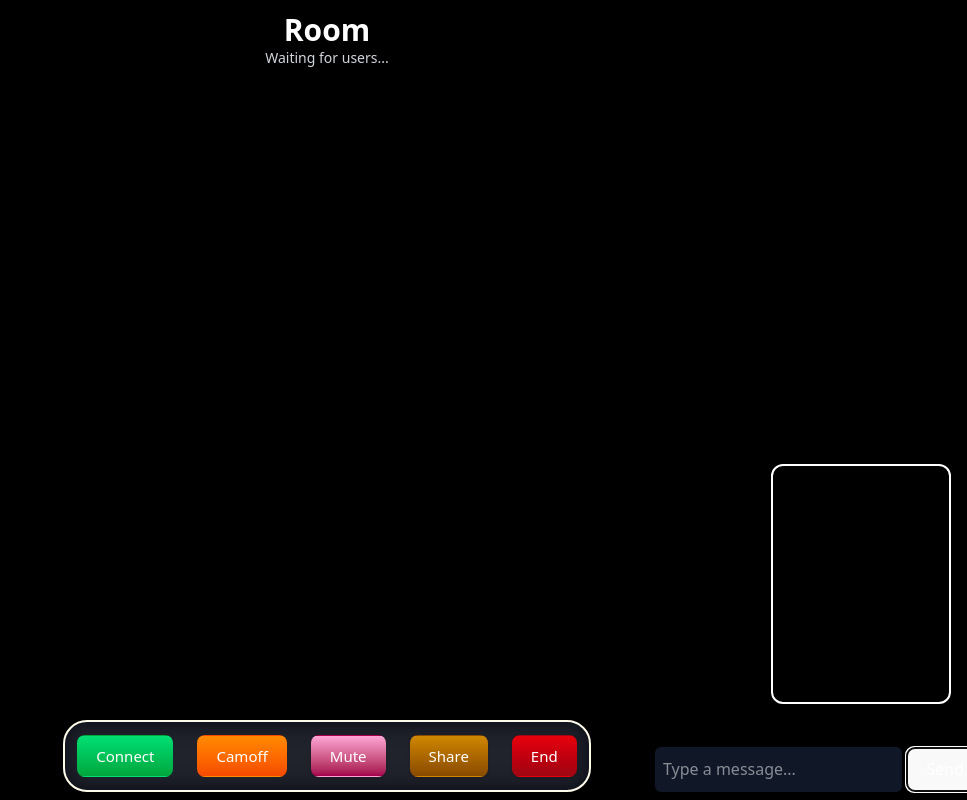
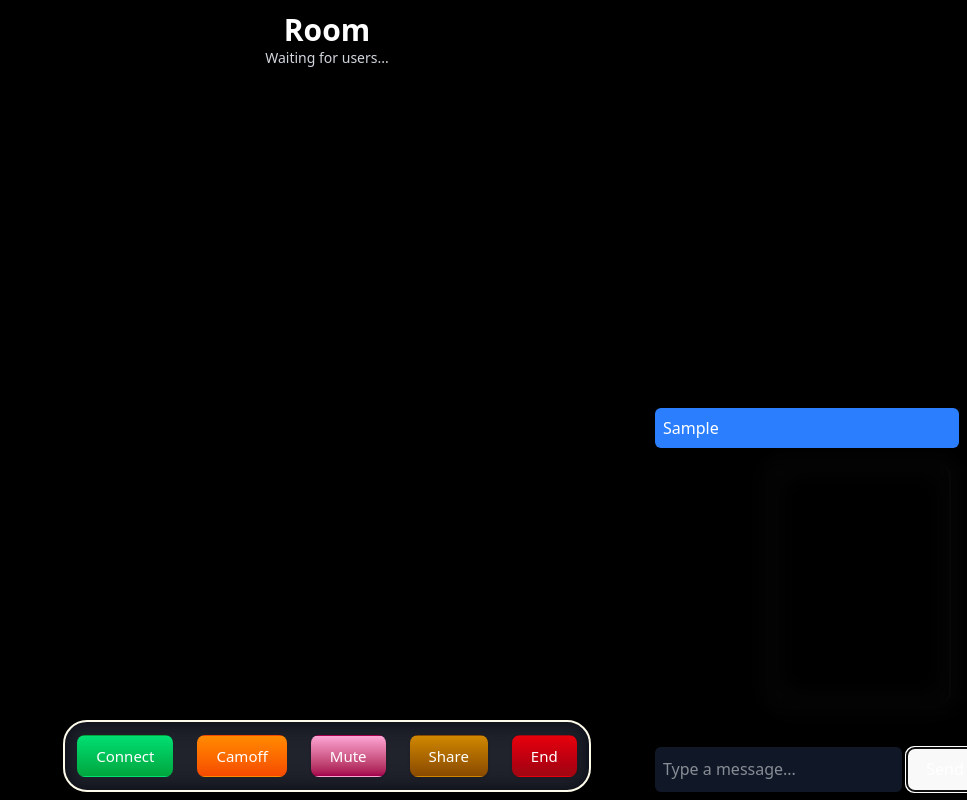
Before and after one commit to anoopsoni1/Frontendvideo, a React (Vite) app: page /mainpage in a window 1280 px wide. Both pictures are taken after typing "Sample" into the empty fields and a click on the button "Send". Shown: the whole page, without its empty margins (313-1280 px from the left). Built offline with nearby package versions, Linux system fonts and the light colour scheme; no server answers.

Commit message:
Push latest changes

```diff
--- a/src/Pages/Page2.jsx
+++ b/src/Pages/Page2.jsx
@@ -1,7 +1,6 @@
 import React, { useCallback, useEffect, useRef, useState } from "react";
 import { Usesocket } from "../Provider/Socket";
 import { Usepeer } from "../Provider/Peer";
-import Chat from "./Chat";
 
 function Page2() {
   const socket = Usesocket();
@@ -22,13 +21,16 @@ function Page2() {
   const [screenSharing, setScreenSharing] = useState(false);
   const [webcamStream, setWebcamStream] = useState(null);
 
+  // Chat state
+  const [messages, setMessages] = useState([]);
+  const [chatInput, setChatInput] = useState("");
+
   const localVideoRef = useRef(null);
   const remoteVideosContainerRef = useRef(null);
 
   const getUserMedia = async () => {
     try {
-      const stream = await navigator.mediaDevices.getUserMedia({ video: true
-       });
+      const stream = await navigator.mediaDevices.getUserMedia({ video: true, audio: true });
       setStreamed(stream);
       setWebcamStream(stream);
       if (localVideoRef.current) localVideoRef.current.srcObject = stream;
@@ -36,9 +38,11 @@ function Page2() {
       console.error("Failed to get user media:", err);
     }
   };
+
   const handleScreenShare = async () => {
     if (!navigator.mediaDevices.getDisplayMedia) {
-    alert("Your browser does not support screen sharing."); return
+      alert("Your browser does not support screen sharing.");
+      return;
     }
     if (!peer) return;
 
@@ -46,19 +50,12 @@ function Page2() {
       try {
         const screenStream = await navigator.mediaDevices.getDisplayMedia({ video: true, audio: true });
         const screenTrack = screenStream.getVideoTracks()[0];
-
-
-        const sender = peer.getSenders().find(s => s.track.kind === "video");
+        const sender = peer.getSenders().find((s) => s.track.kind === "video");
         if (sender) sender.replaceTrack(screenTrack);
-
 
         if (localVideoRef.current) localVideoRef.current.srcObject = screenStream;
 
-
-        screenTrack.onended = () => {
-          stopScreenShare();
-        };
-
+        screenTrack.onended = () => stopScreenShare();
         setScreenSharing(true);
       } catch (err) {
         console.error("Screen sharing failed:", err);
@@ -72,12 +69,10 @@ function Page2() {
     if (!peer || !webcamStream) return;
 
     const videoTrack = webcamStream.getVideoTracks()[0];
-    const sender = peer.getSenders().find(s => s.track.kind === "video");
+    const sender = peer.getSenders().find((s) => s.track.kind === "video");
     if (sender) sender.replaceTrack(videoTrack);
 
-
     if (localVideoRef.current) localVideoRef.current.srcObject = webcamStream;
-
     setScreenSharing(false);
   };
 
@@ -131,10 +126,8 @@ function Page2() {
       videoElement.srcObject = remotestream;
       videoElement.autoplay = true;
       videoElement.playsInline = true;
-videoElement.className =
-  "absolute inset-0 w-full h-full object-cover bg-black";
+      videoElement.className = "absolute inset-0 w-full h-full object-cover bg-black";
       remoteVideosContainerRef.current.appendChild(videoElement);
-
     }
   }, [remotestream]);
 
@@ -143,10 +136,16 @@ remoteVideosContainerRef.current.appendChild(videoElement);
     socket.on("incoming-call", handleIncomingCall);
     socket.on("Call-accepted", handleCallAccepted);
 
+    // Chat listener
+    socket.on("chat-message", ({ message }) => {
+      setMessages((prev) => [...prev, { self: false, message }]);
+    });
+
     return () => {
       socket.off("user-joined", handleNewUserJoined);
       socket.off("incoming-call", handleIncomingCall);
       socket.off("Call-accepted", handleCallAccepted);
+      socket.off("chat-message");
     };
   }, [socket, handleNewUserJoined, handleIncomingCall, handleCallAccepted]);
 
@@ -179,46 +178,42 @@ remoteVideosContainerRef.current.appendChild(videoElement);
     if (streamed) streamed.getTracks().forEach((track) => track.stop());
     if (localVideoRef.current) localVideoRef.current.srcObject = null;
     if (remoteVideosContainerRef.current) remoteVideosContainerRef.current.innerHTML = "";
-      window.location.href = "/"
+    window.location.href = "/";
     setRemoteUsers([]);
+    setMessages([]);
   };
 
-  useEffect(() => {
-    getUserMedia();
-  }, []);
+  // Chat send function
+  const sendMessage = () => {
+    if (!chatInput.trim()) return;
+    socket.emit("chat-message", { message: chatInput });
+    setMessages((prev) => [...prev, { self: true, message: chatInput }]);
+    setChatInput("");
+  };
 
   return (
-    <>
-
     <div style={{ height: "100dvh" }} className="bg-black flex flex-col relative overflow-hidden">
+      {/* Header */}
       <div className="absolute top-3 left-0 right-0 text-center z-20">
-    <div className="sm:text-3xl text-[20px] font-bold text-white">
-      Room
-    </div>
+        <div className="sm:text-3xl text-[20px] font-bold text-white">Room</div>
         <h2 className="text-sm text-gray-300">
-      {remoteUsers.length > 0
-        ? `Connected to: ${remoteUsers.join(", ")}`
-        : "Waiting for users..."}
+          {remoteUsers.length > 0 ? `Connected to: ${remoteUsers.join(", ")}` : "Waiting for users..."}
         </h2>
       </div>
-<div>
-  <Chat />
-</div>
 
+      {/* Video section */}
       <div className="flex-1 relative">
-    <div
-      ref={remoteVideosContainerRef}
-      className="absolute inset-0 w-full h-full bg-black"
-    >
-    </div>
+        <div ref={remoteVideosContainerRef} className="absolute inset-0 w-full h-full bg-black"></div>
         <video
           ref={localVideoRef}
           autoPlay
           muted
           playsInline
-      className="absolute bottom-4  right-4 w-[120px] h-[180px] sm:w-[180px] sm:h-[240px] rounded-xl shadow-lg object-cover border-2 border-white z-30"
+          className="absolute bottom-4 right-4 w-[120px] h-[180px] sm:w-[180px] sm:h-[240px] rounded-xl shadow-lg object-cover border-2 border-white z-30"
         />
       </div>
+
+      {/* Control buttons */}
       <div className="grid place-items-center">
         <div className="md:p-3 flex gap-[2.9px] md:border-2 md:border-amber-50  md:backdrop-contrast-50 backdrop-blur-md rounded-3xl md:bg-slate-950/50 md:gap-6 z-20 sm:h-[9vh] md:h-[9vh] mb-2 h-[6vh] sm:text-[15px] text-[12px] place-items-center ">
           <button
@@ -253,8 +248,39 @@ remoteVideosContainerRef.current.appendChild(videoElement);
           </button>
         </div>
       </div>
+
+      {/* Chat Panel */}
+      <div className="absolute right-0 bottom-0 w-full sm:w-1/4 h-1/2 bg-black/80 backdrop-blur-md flex flex-col p-2 gap-2 overflow-hidden rounded-tl-xl z-40">
+        <div className="flex-1 overflow-y-auto space-y-1">
+          {messages.map((msg, index) => (
+            <div
+              key={index}
+              className={`p-2 rounded-md text-white ${
+                msg.self ? "bg-blue-500 self-end" : "bg-gray-700 self-start"
+              }`}
+            >
+              {msg.message}
             </div>
-</>
+          ))}
+        </div>
+        <div className="flex gap-1 mt-2">
+          <input
+            type="text"
+            value={chatInput}
+            onChange={(e) => setChatInput(e.target.value)}
+            placeholder="Type a message..."
+            className="flex-1 p-2 rounded-md bg-gray-900 text-white"
+            onKeyDown={(e) => e.key === "Enter" && sendMessage()}
+          />
+          <button
+            onClick={sendMessage}
+            className="px-3 py-2 bg-green-600 rounded-md text-white"
+          >
+            Send
+          </button>
+        </div>
+      </div>
+    </div>
   );
 }
 
```
Lines whose indentation alone changed are shown as unchanged.
